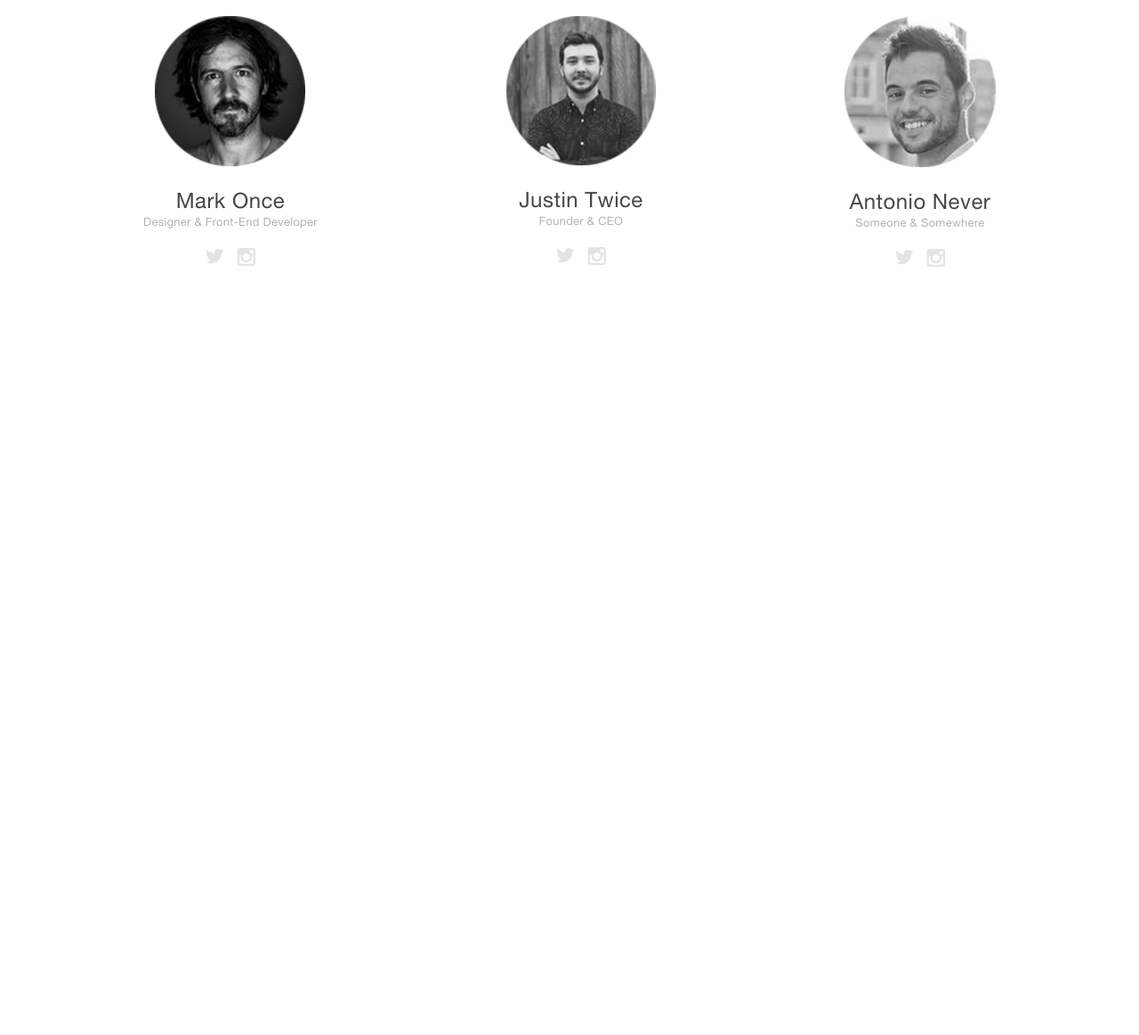
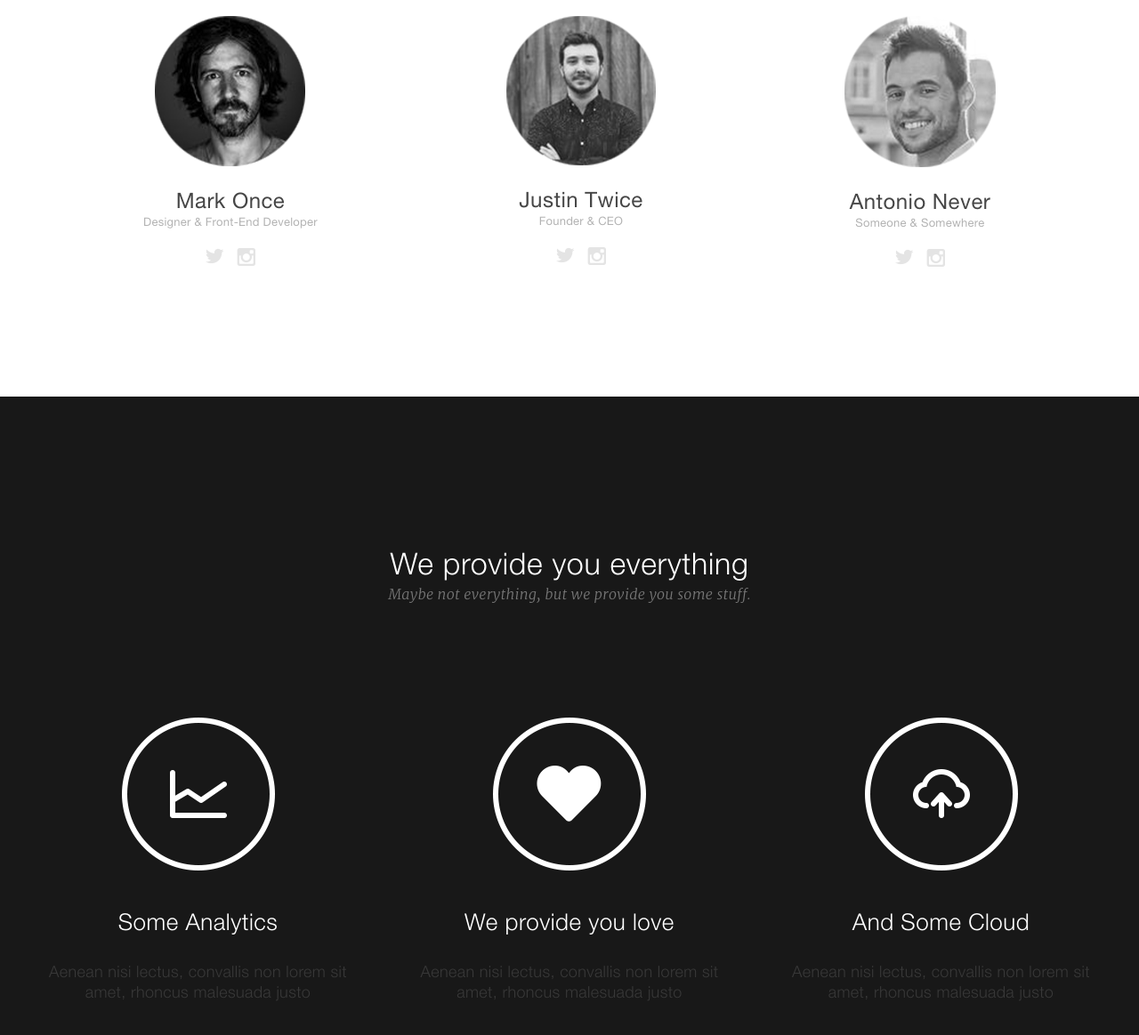
Before and after one commit to AndrejEvsei/SiteCMS, a plain HTML site: page index.html in a window 1280 px wide. Shown: the part 2065-3229 px from the top of the page at 89% size. Before the commit the page ends 2365 px from the top, so only its background shows below. Drawn offline with Linux system fonts and the light colour scheme.

Commit message:
Добавлен раздел услуги

```diff
--- a/css/main.css
+++ b/css/main.css
@@ -41,9 +41,6 @@ font-family: Roboto-Regular, sans-serif;
     width: 1200px;
     margin: 0 auto;
     padding: 0 15px;
-}
-
-.header {
 }
 .menu {
     list-style: none;
@@ -172,6 +169,7 @@ font-family: Roboto-Regular, sans-serif;
 .team__inner {
     display: flex;
     justify-content: space-around;
+    margin-bottom: 146px;
 }
 .team__item {
     text-align: center;
@@ -204,5 +202,44 @@ font-family: Roboto-Regular, sans-serif;
 .contact__twitter {
     margin-right: 14px;
 }
-.contact__instagram {
+.provide {
+    background-color: #181818;
+    padding-top: 176px;
+    padding-bottom: 155px;
 }
+.section__title-inverse {
+    color: #fff;
+}
+.section__text-inverse {
+    color: #777777;
+}
+.provide__inner {
+    display: flex;
+    justify-content: space-between;
+}
+.provide__item {
+    text-align: center;
+    justify-content: space-between
+}
+.provide__item img {
+    margin: 0 auto;
+    margin-bottom: 48px;
+}
+.provede__title {
+    font-family: HelveticaNeueLTProLt, sans-serif;
+    font-size: 26px;
+    line-height: 26px;
+    font-weight: 400;
+    letter-spacing: 0.02em;
+    color: #ffffff;
+    margin-bottom: 31px;
+}
+.provide__text {
+    font-family: HelveticaNeueLTProLt, sans-serif;
+    font-size: 18px;
+    line-height: 23px;
+    font-weight: 400;
+    letter-spacing: 0.02em;
+    color: #383838;
+    max-width: 335px;
+}
--- a/index.html
+++ b/index.html
@@ -88,5 +88,30 @@
             </div>
         </div>
     </section>
+    <section class="provide">
+        <div class="container">
+            <div class="section__head ">
+                <h2 class="section__title section__title-inverse">We provide you everything</h2>
+                <p class="section__text section__text-inverse">Maybe not everything, but we provide you some stuff.</p>
+            </div>
+            <div class="provide__inner">
+                <div class="provide__item">
+                    <img src="img/line_graph.png" alt="Icon">
+                    <h3 class="provede__title">Some Analytics</h3>
+                    <p class="provide__text">Aenean nisi lectus, convallis non lorem sit amet, rhoncus malesuada justo</p>
+                </div>
+                <div class="provide__item">
+                    <img src="img/heart.png" alt="Icon">
+                    <h3 class="provede__title">We provide you love</h3>
+                    <p class="provide__text">Aenean nisi lectus, convallis non lorem sit amet, rhoncus malesuada justo</p>
+                </div>
+                <div class="provide__item">
+                    <img src="img/cloud.png" alt="Icon">
+                    <h3 class="provede__title">And Some Cloud</h3>
+                    <p class="provide__text">Aenean nisi lectus, convallis non lorem sit amet, rhoncus malesuada justo</p>
+                </div>
+            </div>
+        </div>
+    </section>
 </body>
 </html>
```
Also changed, not shown: img/cloud.png (added), img/heart.png (added), img/line_graph.png (added).
